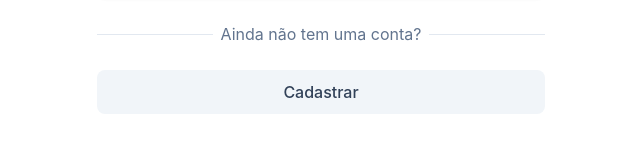
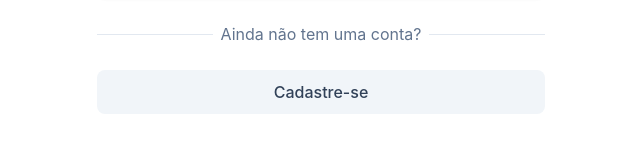
Before and after one commit to otaviocostao/ergo-app-tauri, a React (Vite) app: page /login in a window 1280 px wide. Shown: the part 528-680 px from the top of the page, without its empty margins (319-959 px from the left). Built offline with nearby package versions, Linux system fonts and the light colour scheme.

Commit message:
fix: Alterando label do botão para "Cadastre-se"

```diff
--- a/src/pages/Login.tsx
+++ b/src/pages/Login.tsx
@@ -68,7 +68,7 @@ export default function Login() {
         Ainda não tem uma conta?
         <span aria-hidden="true" className="h-px flex-1 bg-slate-200" />
       </div>
-      <Button variant="secondary" size="lg" className="w-full shadow-none dark:bg-slate-100! dark:text-slate-700! dark:hover:bg-slate-200! dark:active:bg-slate-300!" disabled={pending} onClick={() => setRegistrationDialog("options")}>Cadastrar</Button>
+      <Button variant="secondary" size="lg" className="w-full shadow-none dark:bg-slate-100! dark:text-slate-700! dark:hover:bg-slate-200! dark:active:bg-slate-300!" disabled={pending} onClick={() => setRegistrationDialog("options")}>Cadastre-se</Button>
       <AuthDialog
         open={registrationDialog === "options"}
         onClose={() => setRegistrationDialog(null)}
```
